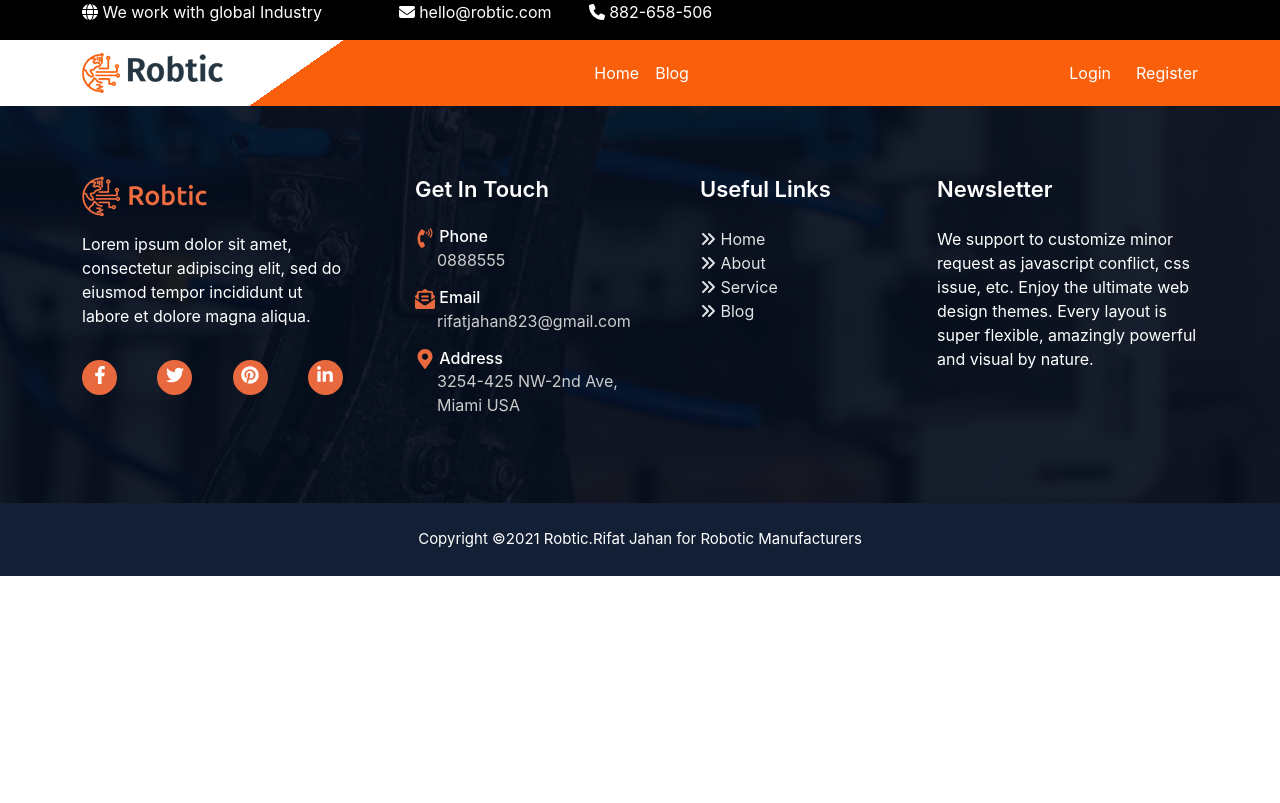
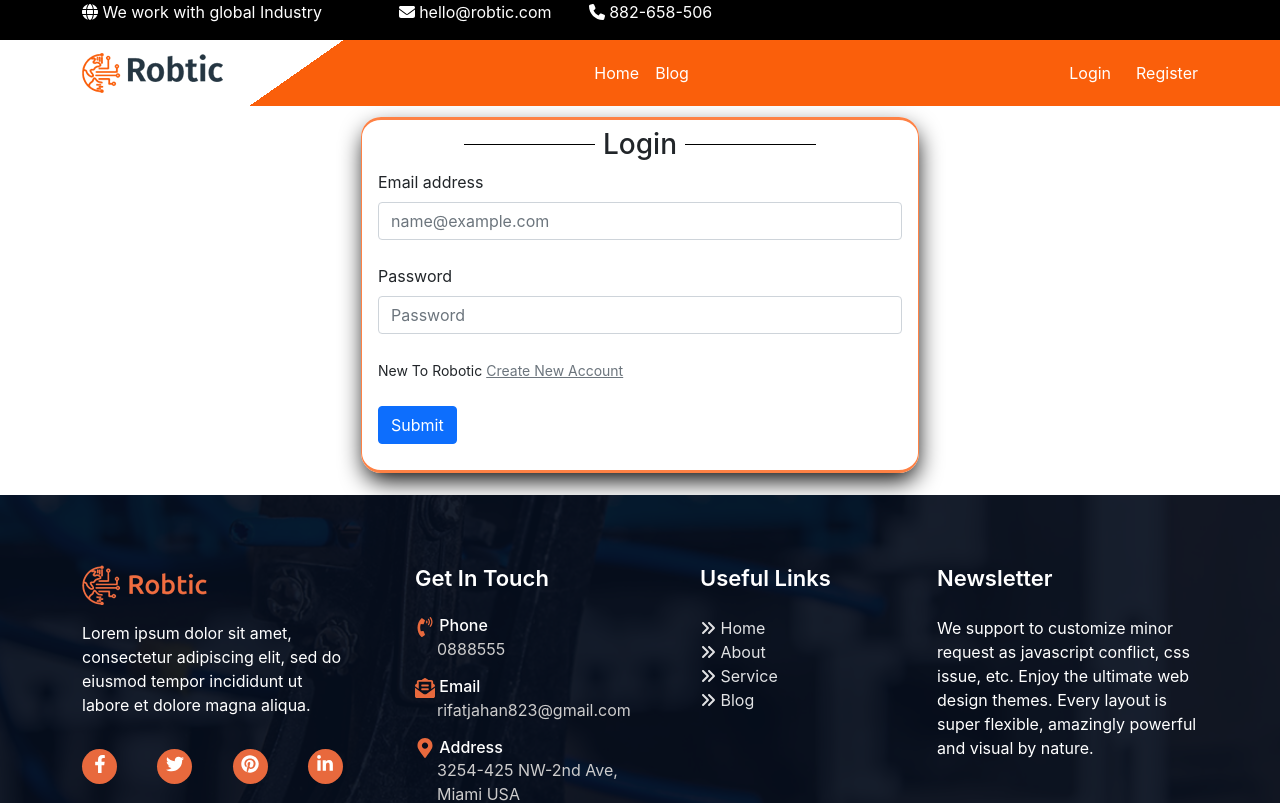
Before and after one commit to rifatjahan823/Robotic-manufacture-cllient, a React (Create React App) app: page /login in a window 1280 px wide. Shown: the top 803 px of the page. Built offline with nearby package versions, Linux system fonts and the light colour scheme; no server answers.

Commit message:
add login form

```diff
--- a/package.json
+++ b/package.json
@@ -22,6 +22,7 @@
     "react-router-dom": "^6.3.0",
     "react-scripts": "5.0.0",
     "react-social-icons": "^5.13.0",
+    "react-toastify": "^9.0.1",
     "web-vitals": "^2.1.4"
   },
   "scripts": {
--- /dev/null
+++ b/src/Components/Pages/Login/SignIn/Login.css
@@ -0,0 +1,26 @@
+.form-container{
+    border-radius: 20px;
+    border-top: 3.5px solid #FE8144;
+    border-bottom: 3.5px solid #FE8144;
+    border-left: 1.5px solid #FE8144;
+    border-right: 1.5px solid #FE8144;
+    padding-bottom: 10px;
+    box-shadow: 1px 10px 25px -3px black;
+    margin-top: 1%;
+    margin-bottom: 2%;
+    width:50%;
+}
+
+.user-img img{
+    width:15%;
+    margin:0 auto;
+    display:block;
+    border: 2px solid black;
+    border-radius: 50%;
+
+}
+@media  only screen and (max-width: 576px) {
+    .form-container{
+        width:100%;
+    }
+}
--- a/src/Components/Pages/Login/SignIn/Login.js
+++ b/src/Components/Pages/Login/SignIn/Login.js
@@ -1,9 +1,94 @@
 import React from 'react';
+import { useSignInWithEmailAndPassword } from 'react-firebase-hooks/auth';
+import { useForm } from 'react-hook-form';
+import { Link, useLocation, useNavigate } from 'react-router-dom';
+import auth from '../../../firebase.init';
+import Loading from '../../Loading/Loading';
+import './Login.css'
 
 const Login = () => {
+        //login
+        const [
+            signInWithEmailAndPassword,
+            user,
+            loading,
+            error,
+          ] = useSignInWithEmailAndPassword(auth);
+
+      //for from
+      const navigate = useNavigate()
+      const { register, formState: { errors }, handleSubmit } = useForm();
+      const location = useLocation();
+      const from = location.state?.from?.pathname || "/";
+      // Submit your data into Redux store
+      const onSubmit = data =>{
+        console.log(data)
+        signInWithEmailAndPassword(data.email, data.password);
+      };
+    //   const [token]=useToken(user || guser)
+    //  useEffect(()=>{
+    //     if(token){
+    //         navigate(from, { replace: true });
+    //       }
+    //  },[token,from, navigate])
+
+      if(loading){
+        return <Loading></Loading>
+      }
     return (
-        <div>
+        <div className='container'>
+            <div className='mx-auto form-container px-3'>
+            <div className='d-flex align-items-center justify-content-center'>
+            <div style={{height:"1px",backgroundColor:"black"}} className=' w-25'></div>
+            <h3 className='mx-2 mt-2'>Login</h3>
+            <div style={{height:"1px",backgroundColor:"black"}} className='w-25'></div>
+          </div>
+        {/* --------------form part-----------     */}
+             <form onSubmit={handleSubmit(onSubmit)}>
+                <div className="">
+                <label for="exampleFormControlInput1" class="form-label">Email address</label>
+                <input type="email" class="form-control" id="exampleFormControlInput1" placeholder="name@example.com"{...register("email", {
+                    required:{
+                       value:true,
+                       message:'Please Give Email'
+                    },
+                    pattern:{
+                    value:/[a-z0-9]+@[a-z]+\.[a-z]{2,3}/,
+                    message:'Privide  a Valid Email'
+                }
+                })}/>
+                <label className="label">
+                {errors.email?.type === 'required' && <span className="label-text-alt text-danger">{errors.email.message}</span>}
+                {errors.email?.type === 'pattern' && <span className="label-text-alt text-danger">{errors.email.message}</span>}
+                </label>
+                </div>
+                {/* ----------------password--------------- */}
+                <div className="">
+                <label for="inputPassword" class="form-label">Password</label>
+                <input type="password" class="form-control" id="inputPassword" placeholder="Password"{...register("password", {
+                    required:{
+                       value:true,
+                       message:'Please Give password'
+                    },
+                    minLength:{
+                    value:6,
+                    message:'Must be 6 Characters or longer'
+                }
+                })}/>
+                <label className="label">
+                {errors.password?.type === 'required' && <span className="label-text-alt text-danger">{errors.password.message}</span>}
+                {errors.password?.type === 'minLength' && <span className="label-text-alt text-danger">{errors.password.message}</span>}
+                </label>
+                </div>
+                <p className='mb-4'><small>New To Robotic <Link className='text-secondary' to='/signUp'>Create New Account</Link></small></p>
 
+            {
+                error?.message  && <p className='text-danger'>{error.message}</p>
+            }
+
+            <input className='btn btn-primary mb-3' type="submit" vale="Login" />
+            </form>
+          </div>
         </div>
     );
 };
```
Also changed, not shown: src/Components/Pages/Login/SocialLogin/SocialLogin.js (added, +41 -0 lines), src/Components/Pages/RequireAuth/RequireAuth.js (added, +26 -0 lines), src/Components/image/social/google-icon-logo.png (added), 1 other file (tests, documents, lock files or other folders).
